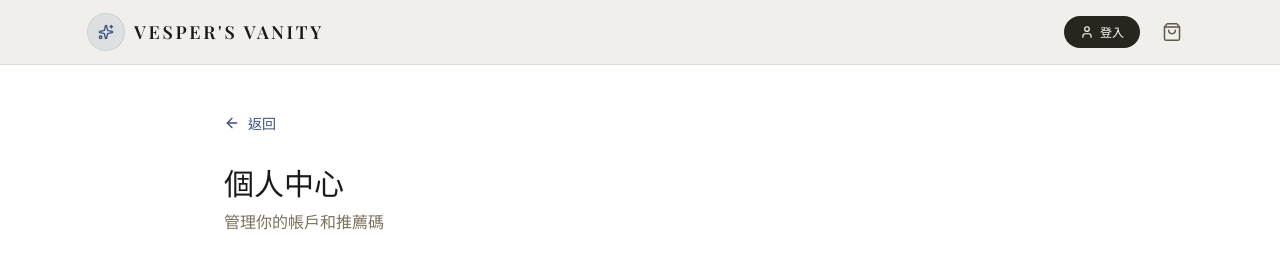
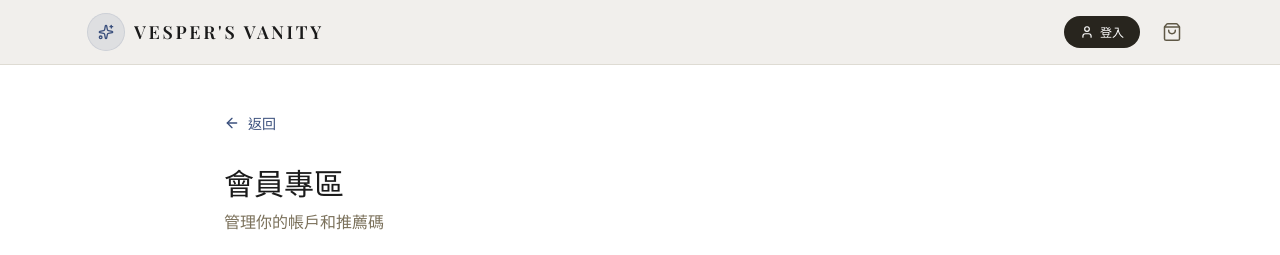
Before and after one commit to yaxin020713/beauty, a Next.js app: page /account in a window 1280 px wide. Shown: the top 255 px of the page. Built offline with nearby package versions, Linux system fonts and the light colour scheme; no server answers.

Commit message:
fix: rename account page heading from 個人中心 to 會員專區
Matches the header nav label, which was already changed to 會員專區.

Co-Authored-By: Claude Sonnet 5 <noreply@anthropic.com>

```diff
--- a/app/account/page.tsx
+++ b/app/account/page.tsx
@@ -38,7 +38,7 @@ export default function AccountPage() {
           {/* 頁面標題 */}
           <div className="mb-10">
             <h1 className="font-serif text-3xl font-normal text-ink">
-              個人中心
+              會員專區
             </h1>
             <p className="mt-2 text-taupe-600">
               管理你的帳戶和推薦碼
```
